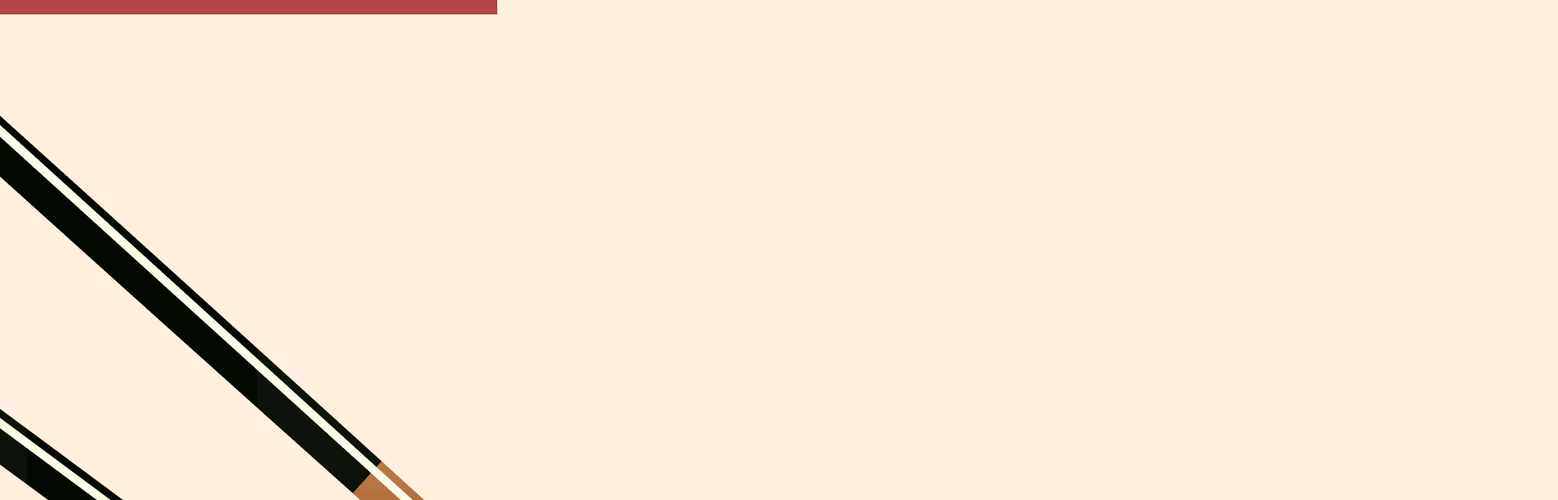
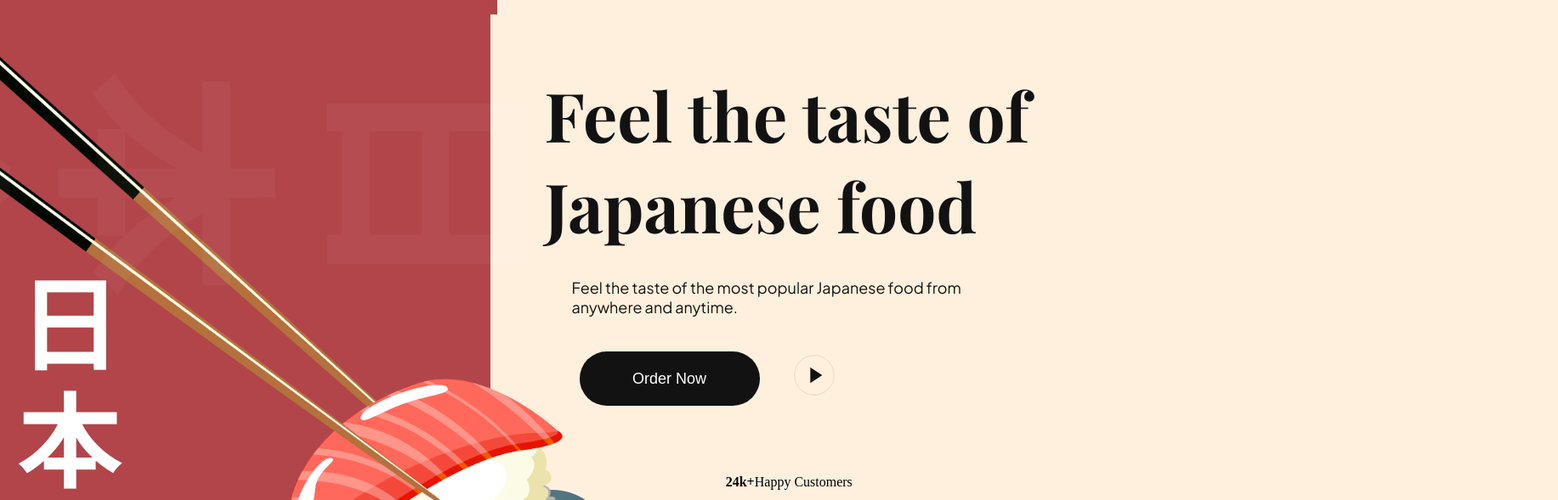
Before and after one commit to aindriu80/jsm-sushi-app, a website built with Vite: page index.html in a window 1280 px wide. Shown: the part 55-644 px from the top of the page at 85% size, 1833 px wide, since content can reach past the window. Built offline with nearby package versions, Linux system fonts and the light colour scheme.

Commit message:
Starting styling of the main page

```diff
--- a/css/sections/hero.css
+++ b/css/sections/hero.css
@@ -0,0 +1,111 @@
+.hero {
+  display: flex;
+  min-height: calc(100vh - 74px);
+  overflow: hidden;
+}
+
+.hero-image {
+  flex: 1;
+  display: flex;
+  flex-direction: column;
+
+  position: relative;
+  z-index: 5;
+}
+
+.hero-image img {
+  width: 120%;
+  height: 100%;
+  object-fit: contain;
+}
+
+.hero-image__overlay {
+  position: absolute;
+  inset: 0;
+  width: 100%;
+
+  background-color: var(--primary-color);
+  z-index: -1;
+}
+
+.hero-image h2 {
+  position: absolute;
+  bottom: 0;
+  padding: 20px;
+
+  font-family: var(--playfair-display);
+  font-weight: 700;
+  font-size: 120px;
+  line-height: 138px;
+  color: #fff;
+}
+
+.hero-content {
+  flex: 1.22;
+  display: flex;
+  justify-content: space-between;
+  flex-direction: column;
+}
+
+.hero-content-info {
+  padding: 64px;
+  flex: 1;
+  justify-content: center;
+  flex-direction: column;
+}
+
+.hero-content-info h1 {
+  font-size: 80px;
+  font-weight: 600pc;
+  font-family: var(--playfair-display);
+  color: var(--secondary-color);
+}
+
+.hero-content-info p {
+  margin: 32px 0 0 32px;
+
+  font-family: var(--plus-jakarta-sans);
+  color: var(--secondary-color);
+  font-size: 18px;
+  font-weight: 400;
+}
+
+.hero-content__buttons {
+  margin: 41px 0 0 41px;
+
+  display: flex;
+  flex-wrap: wrap;
+  gap: 36px;
+}
+
+.hero-content__order-button {
+  padding: 20px;
+  border-radius: 36px;
+  min-width: 212px;
+  outline: none;
+  border: none;
+  background: var(--secondary-color);
+
+  cursor: pointer;
+
+  color: #fff;
+  font-weight: 500;
+  font-size: 18px;
+  line-height: 24px;
+}
+
+.hero-content__play-button {
+  border: none;
+  outline: none;
+
+  background: transparent;
+
+  display: flex;
+  align-content: center;
+  font-size: 16px;
+  line-height: 19px;
+  color: var(--black-200);
+  font-family: var(--plus-jakarta-sans);
+
+  cursor: pointer;
+}
--- a/css/style.css
+++ b/css/style.css
@@ -4,11 +4,11 @@
 /* other css file imports */
 @import url('sections/header.css');
 @import url('sections/hero.css');
-/* @import url('sections/about.css'); */
-/* @import url('sections/popular.css'); */
-/* @import url('sections/trending.css'); */
-/* @import url('sections/subscribe.css'); */
-/* @import url('sections/footer.css'); */
+@import url('sections/about.css');
+@import url('sections/popular.css');
+@import url('sections/trending.css');
+@import url('sections/subscribe.css');
+@import url('sections/footer.css');
 
 /* CSS variables for reusablity across all files (including above imported) */
 :root {
--- a/index.html
+++ b/index.html
@@ -51,6 +51,35 @@
 
         <div class="hero-image__overlay"></div>
       </div>
+      <div class="hero-content">
+        <div class="hero-content-info">
+          <h1>Feel the taste of Japanese food</h1>
+          <p>
+            Feel the taste of the most popular Japanese food from anywhere and
+            anytime.
+          </p>
+          <div class="hero-content__buttons">
+            <button class="hero-content__order-button">Order Now</button>
+            <button class="hero-content__play-button">
+              <img src="assets/play-circle.svg" alt="play" />
+            </button>
+          </div>
+        </div>
+
+        <div class="hero-content__testimonial">
+          <div class="hero-content__customer flex-center">
+            <h4>2<span>4k+</span></h4>
+            <p>Happy Customers</p>
+          </div>
+          <div class="hero-content__review">
+            <img src="assets/user.png" alt="user" />
+            <p>
+              "This is the best Japanese food delivery service that ever
+              existed"
+            </p>
+          </div>
+        </div>
+      </div>
     </section>
 
     <script type="module" src="js/script.js"></script>
```
Also changed, not shown: css/sections/about.css (added), css/sections/footer.css (added), css/sections/popular.css (added), css/sections/subscribe.css (added), css/sections/trending.css (added).
